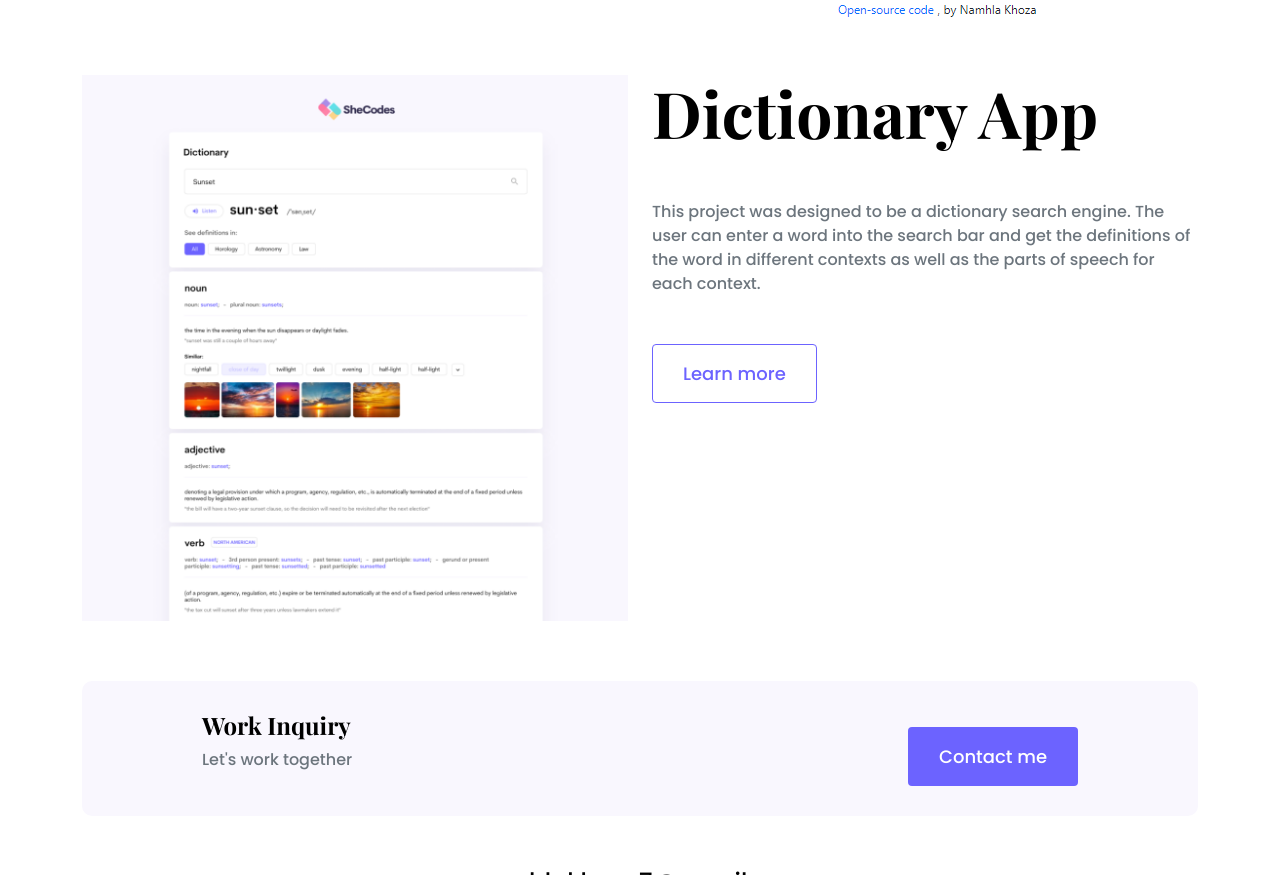
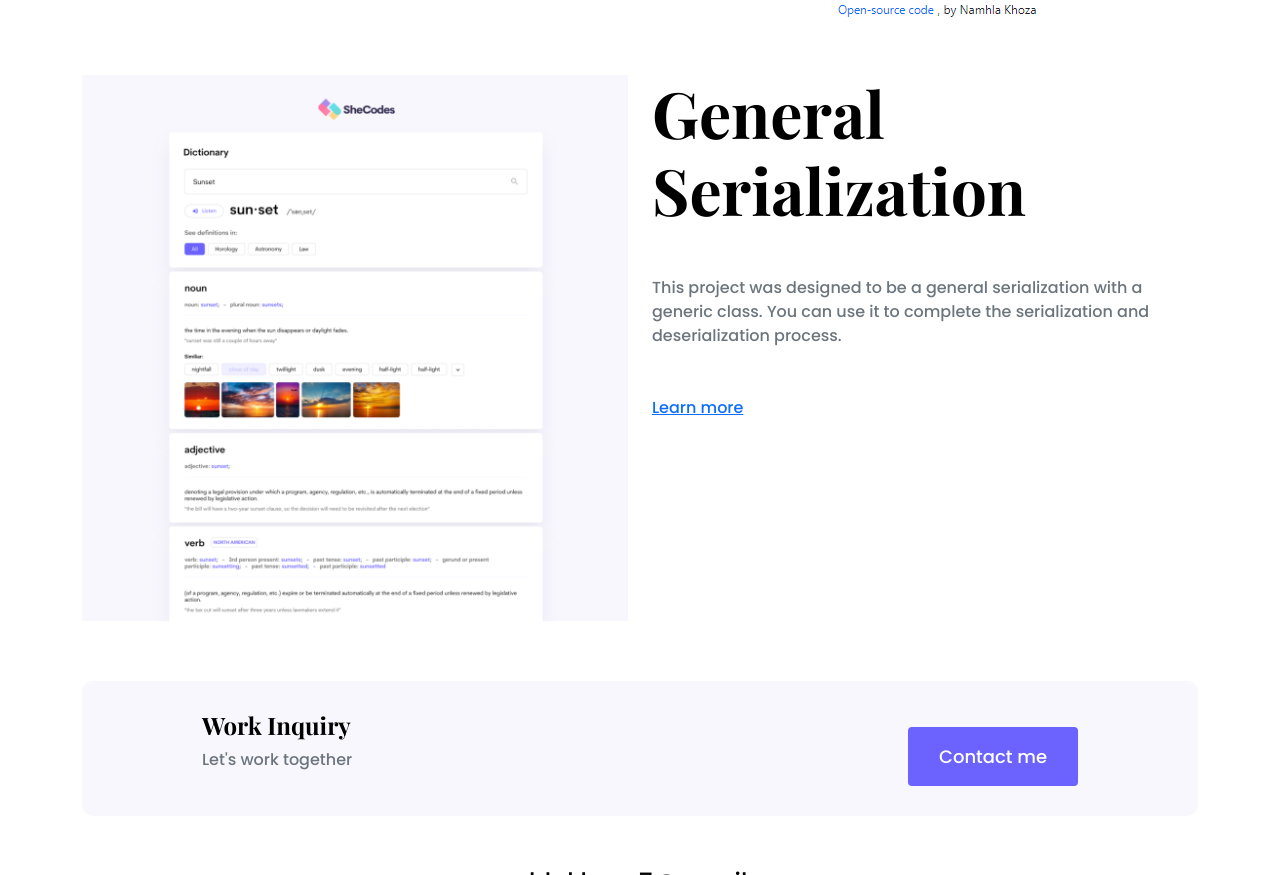
Before and after one commit to NamhlaKhoza/Portfolio-, a plain HTML site: page index.html in a window 1280 px wide. Shown: the part 2124-2999 px from the top of the page. Drawn offline with nearby package versions, Linux system fonts and the light colour scheme.

Commit message:
Adding Java project

```diff
--- a/index.html
+++ b/index.html
@@ -94,12 +94,11 @@
         </div>
         <div class="col">
             <div class="project-desciption">
-                <h2 class="mb-5">Dictionary App</h2>
+                <h2 class="mb-5">General Serialization</h2>
                 <p class="mb-5 text-muted">
-                    This project was designed to be a dictionary search engine. The user can enter a word into the search bar and get the
-                    definitions of the word in different contexts as well as the parts of speech for each context.
+                    This project was designed to be a general serialization with a generic class. You can use it to complete the serialization and deserialization process.
                 </p>
-                <a href="" class="btn btn-branding-outline"> Learn more </a>
+                <a href="" class="https://github.com/NamhlaKhoza/Java-Project"  class="btn btn-branding-outline"> Learn more </a>
             </div>
         </div>
     </div>
```
